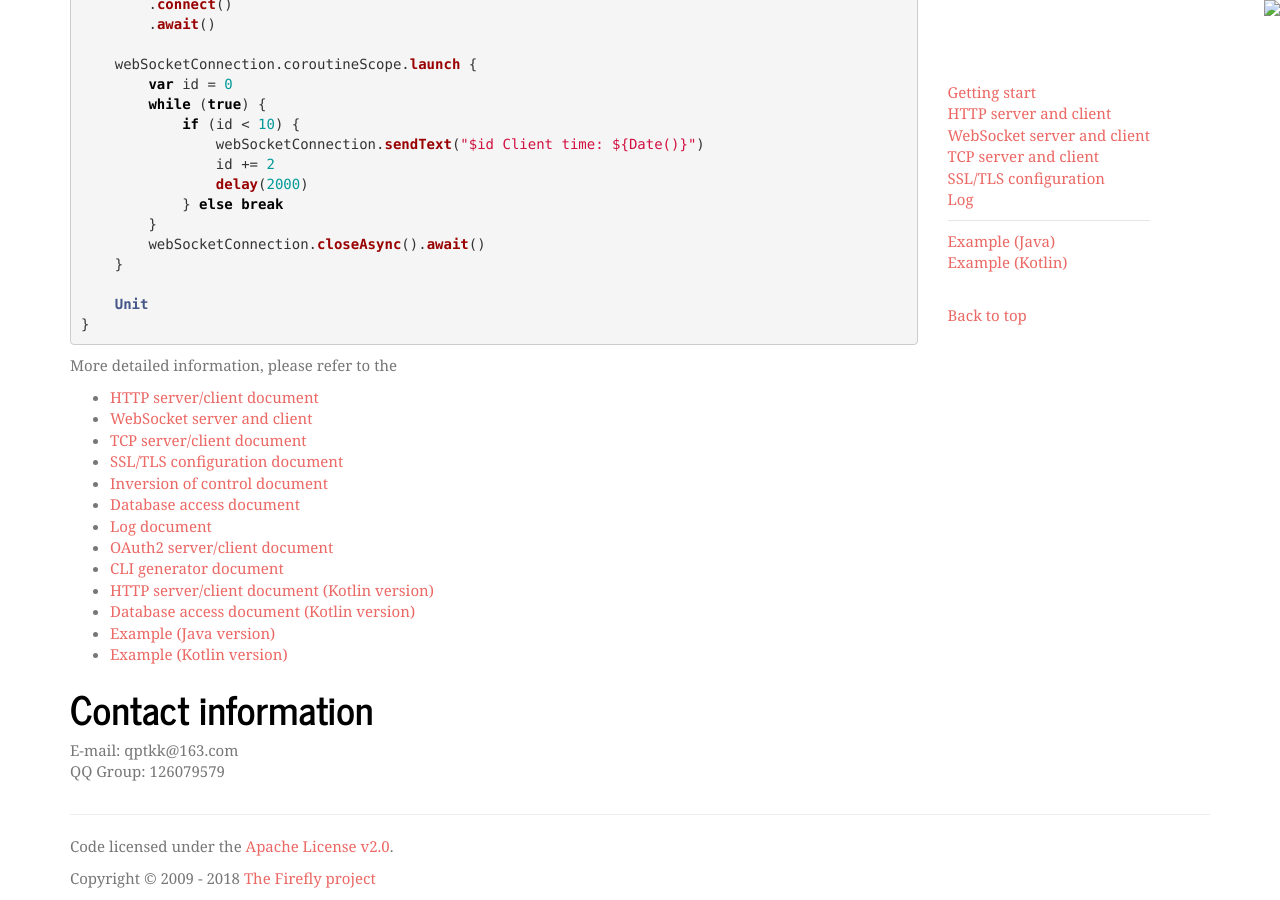
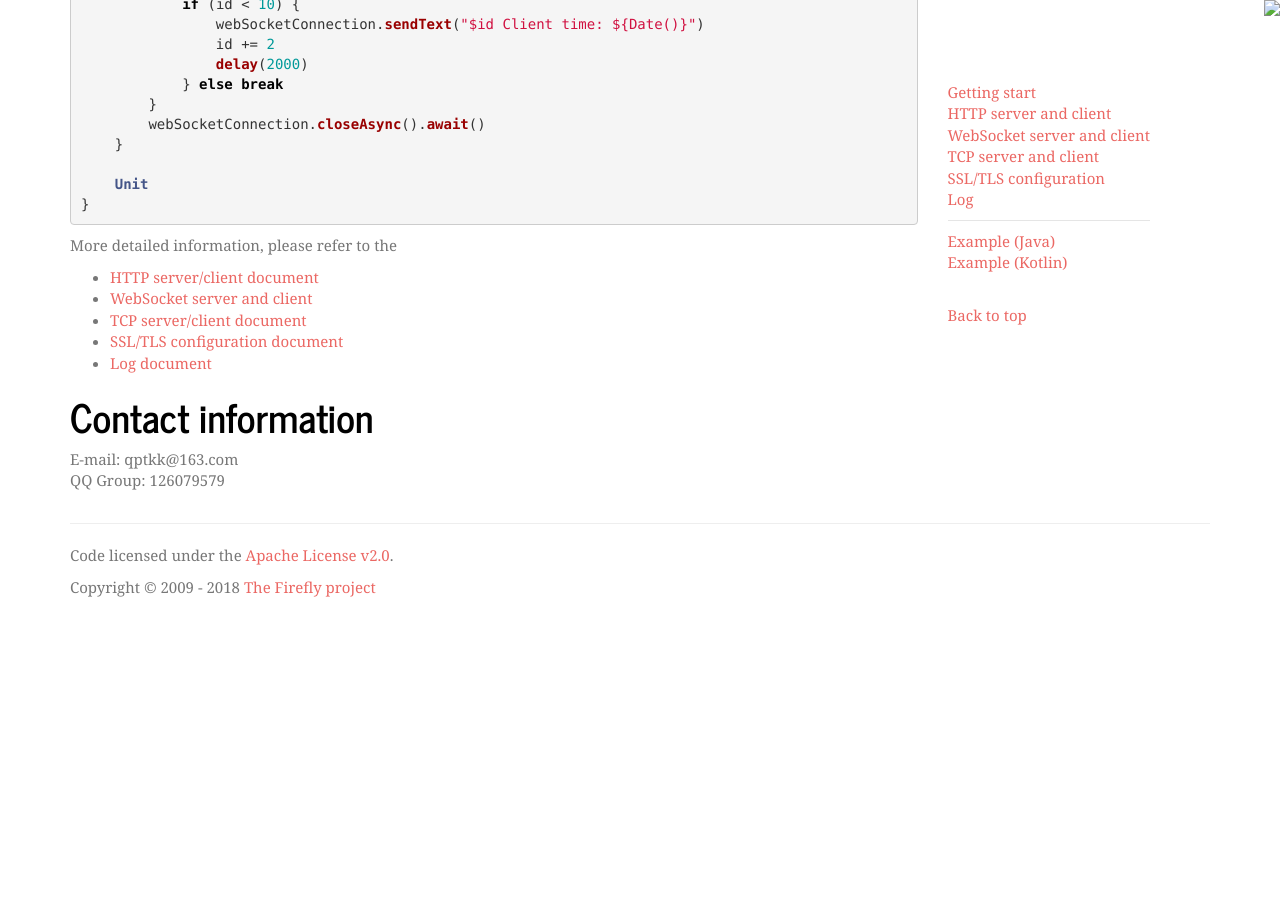
Before and after one commit to hypercube1024/firefly, a Jekyll site: the page built from _docs/getting-start.md, in a window 1280 px wide and 900 px high, scrolled down 2976 px. Built offline with Jekyll 4.4.1, drawn with Linux system fonts in a browser that asks for light colours; after the commit the page ends 3585 px from its top, so only the background shows below that; some of the changed text lies outside the part shown.

````diff
--- a/_data/global.yml
+++ b/_data/global.yml
@@ -1,4 +1,4 @@
 downloadURL : https://github.com/hypercube1024/firefly
 githubURL : https://github.com/hypercube1024/firefly
 qqgroupURL : http://qgc.qq.com/4691508
-releaseVersion : 5.0.0-alpha7
+releaseVersion : 5.0.0-alpha8
--- a/_docs/getting-start.md
+++ b/_docs/getting-start.md
@@ -90,12 +90,6 @@ Add log configuration file "firefly-log.xml" to the classpath.
         <level>INFO</level>
         <path>logs</path>
     </logger>
-
-    <logger>
-        <name>firefly-monitor</name>
-        <level>INFO</level>
-        <path>logs</path>
-    </logger>
 </loggers>
 ```
 
@@ -175,15 +169,7 @@ More detailed information, please refer to the
 * [WebSocket server and client]({{ site.url }}/docs/websocket-server-and-client.html)
 * [TCP server/client document]({{ site.url }}/docs/tcp-server-and-client.html)
 * [SSL/TLS configuration document]({{ site.url }}/docs/ssl-tls-configuration.html)
-* [Inversion of control document]({{ site.url }}/docs/ioc-framework.html)
-* [Database access document]({{ site.url }}/docs/database-access.html)
 * [Log document]({{ site.url }}/docs/log.html)
-* [OAuth2 server/client document]({{ site.url }}/docs/oauth2-server-and-client.html)
-* [CLI generator document]({{ site.url }}/docs/cli-generator.html)
-* [HTTP server/client document (Kotlin version)]({{ site.url }}/docs/http-server-and-client-kotlin-ext.html)
-* [Database access document (Kotlin version)]({{ site.url }}/docs/database-access-kotlin.html)
-* [Example (Java version)]({{ site.data.global.githubURL }}/tree/master/firefly-example/src/main/java/com/firefly/example)
-* [Example (Kotlin version)]({{ site.data.global.githubURL }}/tree/master/firefly-example/src/main/kotlin/com/firefly/example/kotlin)
 
 <a id="markdown-contact-information" name="contact-information"></a>
 # Contact information
--- a/index.html
+++ b/index.html
@@ -23,7 +23,7 @@ title: Firefly Framework
 			Firefly is incredibly flexible - whether it's simple network utilities, sophisticated modern web applications, HTTP/REST microservices.
 			Firefly is not a restrictive framework or container, and we don't tell you a correct way to write an application.
 			Instead, we give you a lot of useful bricks and let you create your app the way you want to.
-			Need some guidance? We provide a large selection of <a href="{{ site.data.global.githubURL }}/tree/master/firefly-example">examples</a> to get you started for the particular type of application you want to write.
+			Need some guidance? We provide a large selection of <a href="{{ site.data.global.githubURL }}/tree/firefly-5.0.0/firefly-example/src/main/kotlin/com/fireflysource/example">examples</a> to get you started for the particular type of application you want to write.
 			</p>
 			<p>
 			If you already worked with some web applications, such as ktor, http4k, akka, you will feel right at home.
````
